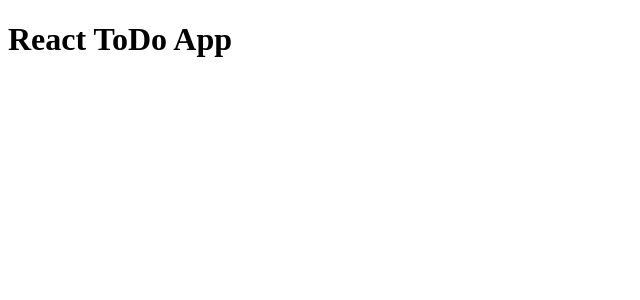
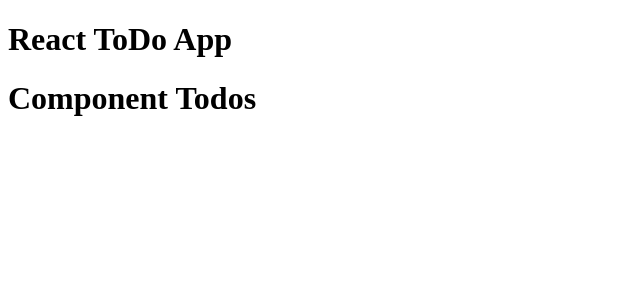
Before and after one commit to coatceatl/todo-react-webpack, a React app: page / in a window 1280 px wide. Shown: the top 300 px of the page, without its empty margins (0-640 px from the left). Built offline with nearby package versions, Linux system fonts and the light colour scheme.

Commit message:
added component Todos

```diff
--- a/src/components/App.jsx
+++ b/src/components/App.jsx
@@ -1,4 +1,5 @@
 import React, { Component } from 'react';
+import Todos from './Todos.jsx';
 
 class App extends Component {
 
@@ -6,6 +7,7 @@
     return (
       <div className="App">
         <h1>React ToDo App</h1>
+        <Todos />
       </div>
     );
   }
--- /dev/null
+++ b/src/components/Todos.jsx
@@ -0,0 +1,14 @@
+import React, { Component } from 'react';
+
+class Todos extends Component {
+
+  render() {
+    return (
+      <div>
+        <h1>Component Todos</h1>
+      </div>
+    );
+  }
+}
+
+export default Todos
```
